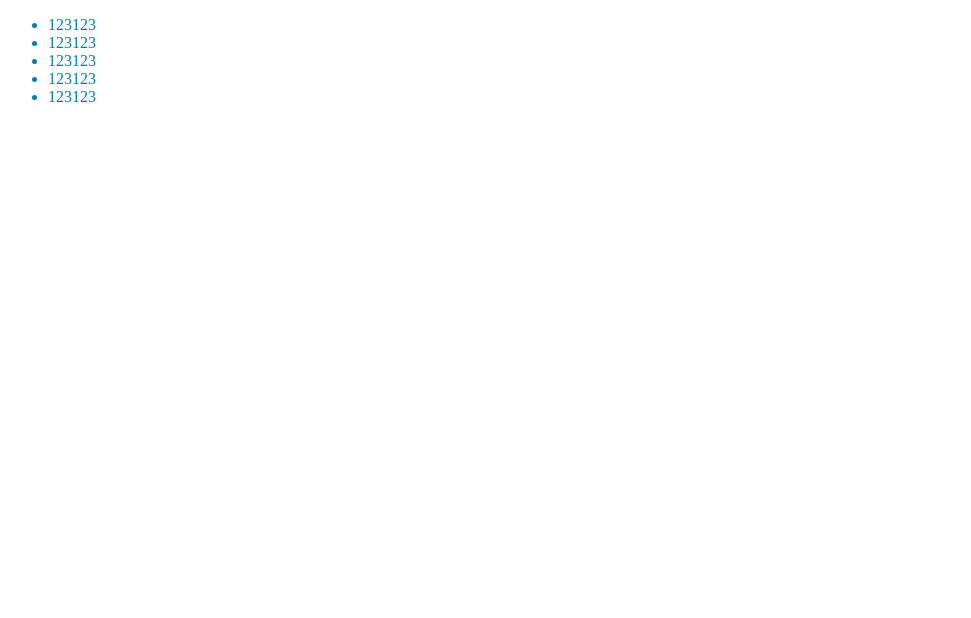
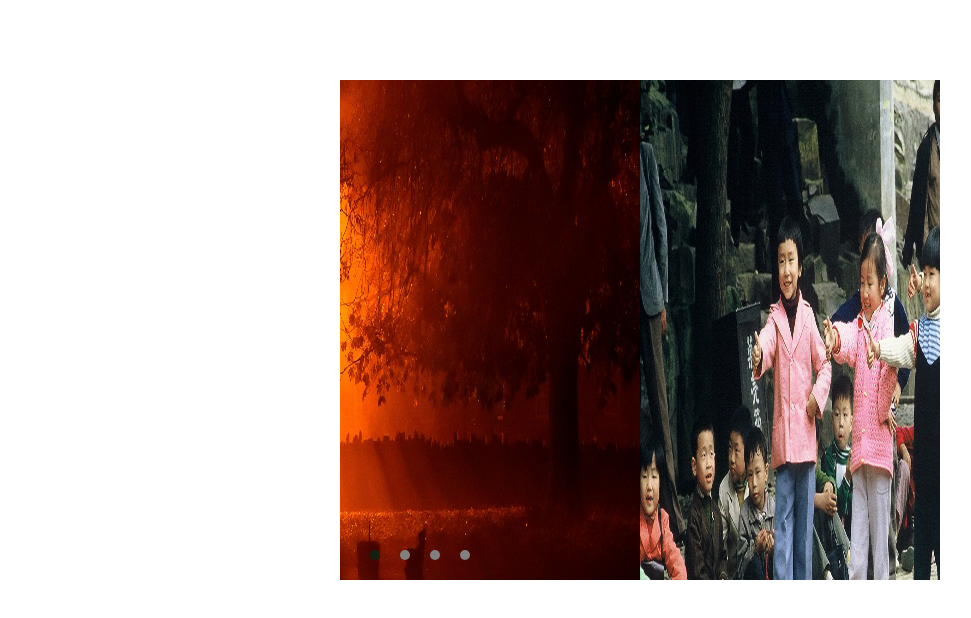
Before and after one commit to SimpleMaxRR/chart, a plain HTML site: page index.html in a window 1280 px wide. Shown: the whole page, without its empty margins (0-971 px from the left). Drawn offline with Linux system fonts and the light colour scheme.

Commit message:
change index & css

```diff
--- a/index.html
+++ b/index.html
@@ -1,20 +1,37 @@
 <!DOCTYPE html>
 <html lang="en">
+
 <head>
     <meta charset="UTF-8">
     <meta http-equiv="X-UA-Compatible" content="IE=edge">
     <meta name="viewport" content="width=device-width, initial-scale=1.0">
     <title>Document</title>
     <link rel="stylesheet" href="./style.css">
-    <script type="text/javascript" src="./script.js"></script>
 </head>
+
 <body>
-    <ul>
-        <li style="color: rgb(5, 127, 168);"><a>123123</a></li>
-        <li style="color: rgb(5, 127, 168);"><a>123123</a></li>
-        <li style="color: rgb(5, 127, 168);"><a>123123</a></li>
-        <li style="color: rgb(5, 127, 168);"><a>123123</a></li>
-        <li style="color: rgb(5, 127, 168);"><a>123123</a></li>
-    </ul>
+    <div class="container" id="container">
+        <div class="chart-item">
+            <img src="img/leaf.jpg" alt="pic1" />
+            <img src="img/child.jpg" alt="pic2" />
+            <img src="img/view.jpg" alt="pic3" />
+            <img src="img/caffee.jpg" alt="pic4" />
+            <img src="img/leaf.jpg" alt="pic5" />
+        </div>
+
+        <div class="btns">
+            <button class="btn-lt">&lt;</button>
+            <button class="btn-rt">&gt;</button>
+        </div>
+
+        <ol class="rotate-bottom">
+            <li class="current"></li>
+            <li></li>
+            <li></li>
+            <li></li>
+        </ol>
+    </div>
+    <!-- <script type="text/javascript" src="./script.js"></script> -->
 </body>
+
 </html>
--- a/script.js
+++ b/script.js
@@ -12,3 +12,9 @@ function animate(obj, target, callback) {
         }
     }, 15)
 }
+
+var left = document.getElementsByClassName('btn-lt')
+var right = document.getElementsByClassName('btn-rt')
+var chartUl = document.getElementsByClassName('chart-item-list')
+
+left.addEventListener('click', animate(chartUl, 400))
--- a/style.css
+++ b/style.css
@@ -0,0 +1,55 @@
+* {
+    margin: 0;
+    padding: 0;
+}
+
+body{
+    display: flex;
+    justify-content: center;
+    align-items: flex-start;
+    flex-direction: column;
+}
+
+.container{
+    position: relative;
+    width: 600px;
+    height: 500px;
+    overflow: hidden;
+    margin: 80px auto;
+}
+
+.chart-item {
+    position: absolute;
+    height: 500px;
+    width: 500%;
+    top: 0;
+    left: -300px;
+    box-sizing: border-box;
+}
+
+img {
+    width: 600px;
+    height: 500px;
+    float: left;
+}
+
+ol {
+    list-style-type: none;
+    position: absolute;
+    bottom: 20px;
+    left: 20px;
+}
+
+ol li{
+    width: 10px;
+    height: 10px;
+    border-radius: 50%;
+    background-color: gray;
+    margin: 0px 10px;
+    cursor: pointer;
+    float: left;
+}
+
+.current{
+    background-color: #121;
+}
```
Also changed, not shown: 1 other file.
